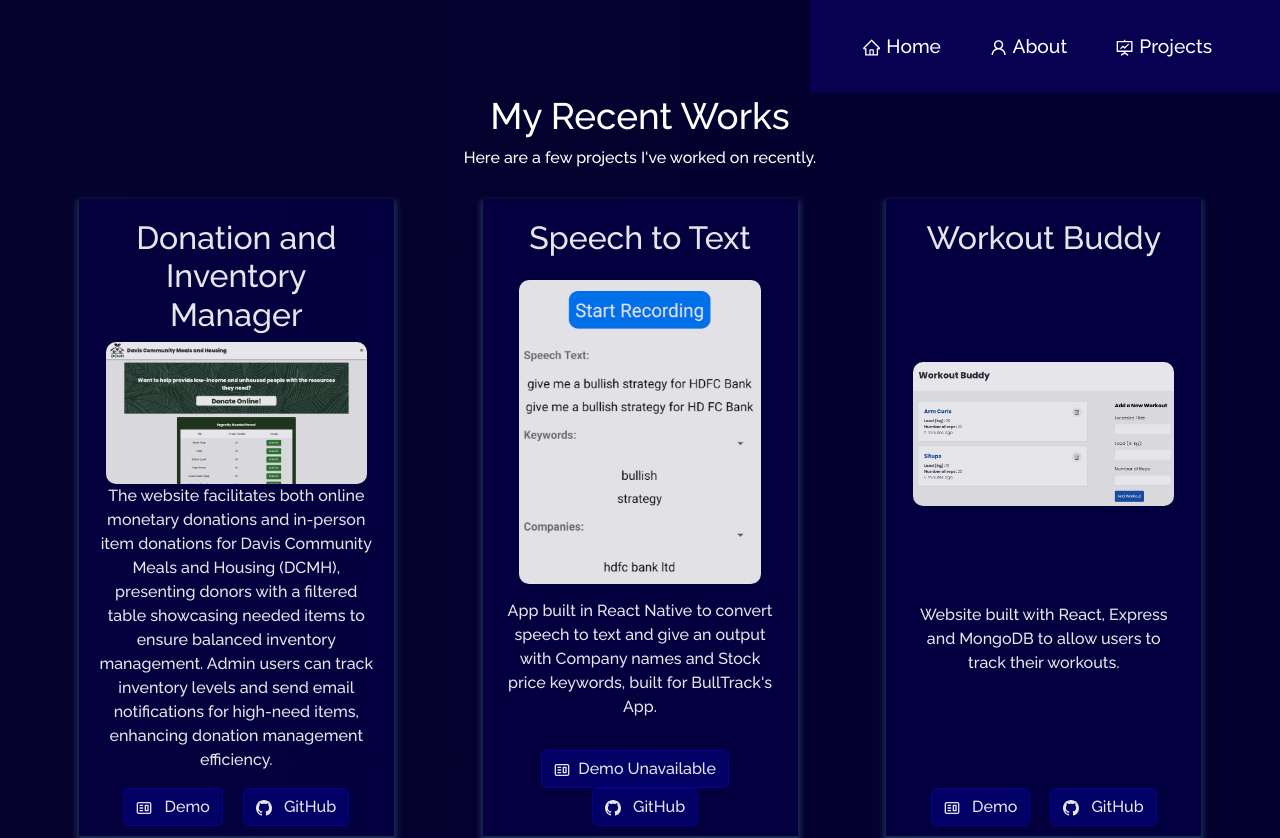
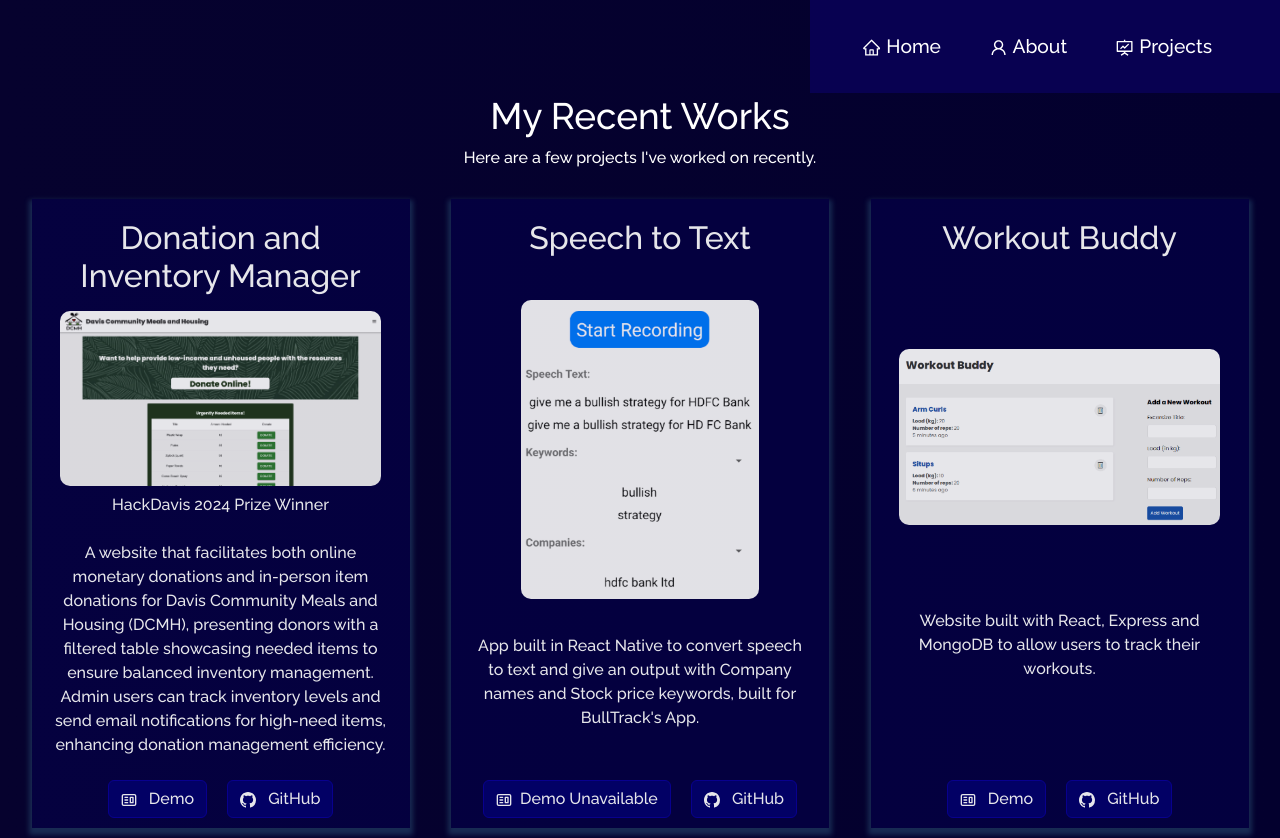
Before and after one commit to ReehalS/portfolio, a React (Create React App) app: page /project in a window 1280 px wide. Shown: the top 838 px of the page. Built offline with nearby package versions, Linux system fonts and the light colour scheme.

Commit message:
ui changes

```diff
--- a/src/components/Projects/Projects.js
+++ b/src/components/Projects/Projects.js
@@ -18,7 +18,8 @@ const projects = [
   {
     imgPath: dcmhImage,
     title: "Donation and Inventory Manager",
-    description: "The website facilitates both online monetary donations and in-person item donations for Davis Community Meals and Housing (DCMH), presenting donors with a filtered table showcasing needed items to ensure balanced inventory management. Admin users can track inventory levels and send email notifications for high-need items, enhancing donation management efficiency.",
+    extra: "HackDavis 2024 Prize Winner",
+    description: "A website that facilitates both online monetary donations and in-person item donations for Davis Community Meals and Housing (DCMH), presenting donors with a filtered table showcasing needed items to ensure balanced inventory management. Admin users can track inventory levels and send email notifications for high-need items, enhancing donation management efficiency.",
     ghLink: "https://github.com/reehals/dcmh_hackdavis",
     demoLink: "https://dcmh-hackdavis.vercel.app/",
 
@@ -75,7 +76,9 @@ function Projects() {
         <h3 className="project-card-title">{props.title}</h3>
         {props.imgPath && <img className="project-card-img" src={props.imgPath} alt="card-img" />}
 
-        <p className="project-card-description">{props.description}</p>
+        {props.extra && <p className="project-card-description">{props.extra}</p>}
+
+        {props.description && <p className="project-card-description">{props.description}</p>}
         <div className="project-card-btn" style={{wrap: "wrap", justifyContent: "space-around"}}>
           {props.demoLink && <Button href={props.demoLink} target="_blank" style={{marginRight: "10px"}}>
             <CgWebsite /> &nbsp;
@@ -106,9 +109,11 @@ function Projects() {
           {projects.map((project, index) => {
             return (
               <Card
+                key={index}
                 imgPath={project.imgPath}
                 title={project.title}
                 description={project.description}
+                extra={project.extra}
                 ghLink={project.ghLink}
                 demoLink={project.demoLink}
                 demoPlaceholder={project.demoPlaceholder}
--- a/src/style.css
+++ b/src/style.css
@@ -380,7 +380,7 @@ button:focus {
   padding-top: 20px;
   padding-bottom: 10px;
 
-  width: 26%;
+  min-width: 30%;
 
   box-shadow: 0 4px 5px 3px rgba(53, 103, 136, 0.459) !important;
   color: white !important;
```
